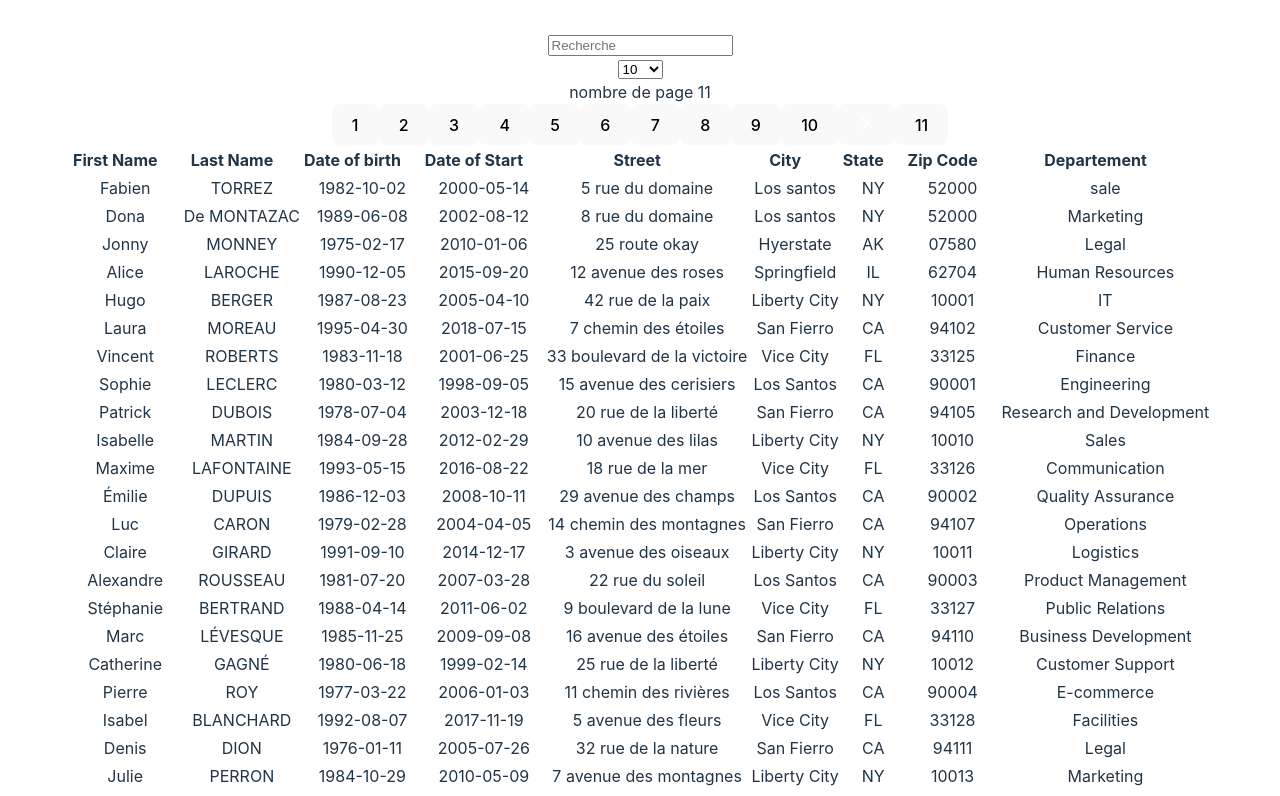
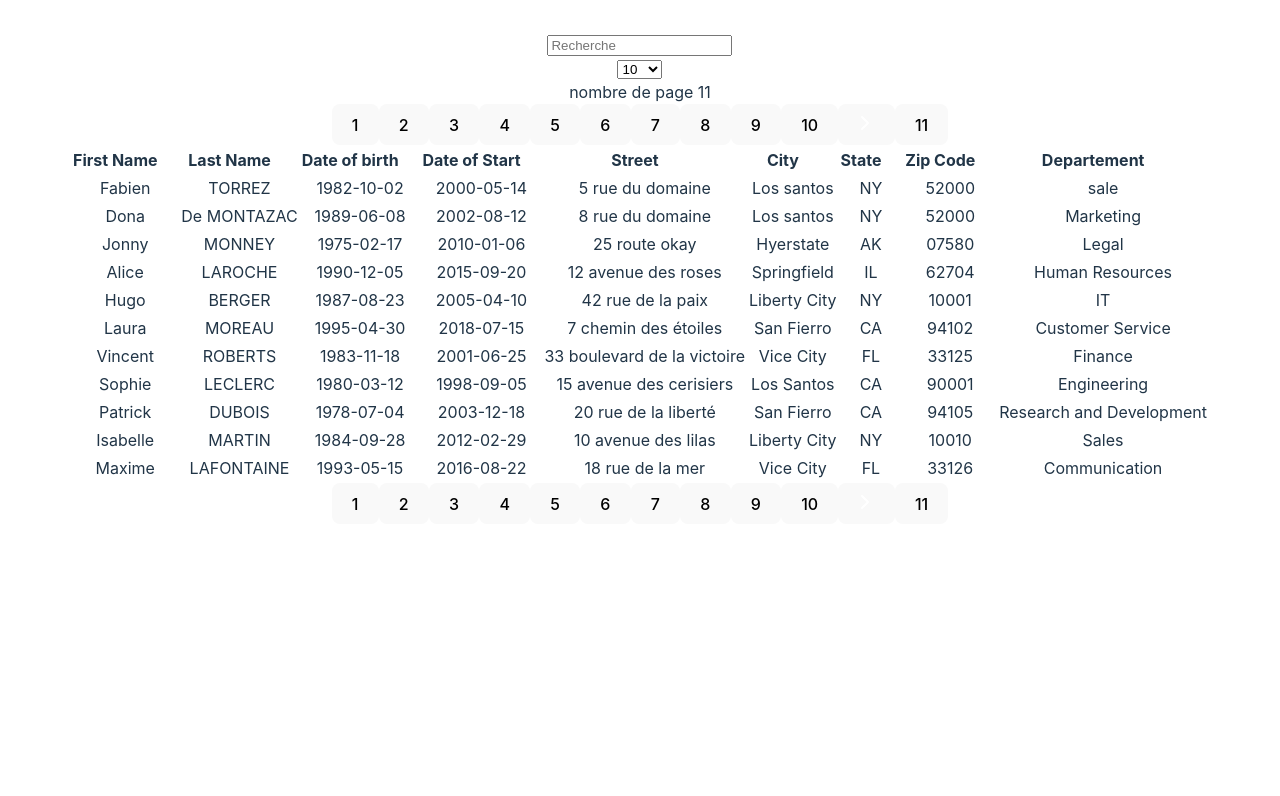
Before and after one commit to AxelGalliand/RHnet, a React (Vite) app: page /employees in a window 1280 px wide. Shown: the top 796 px of the page. Built offline with nearby package versions, Linux system fonts and the light colour scheme.

Commit message:
adding pagination functions

```diff
--- a/src/Component/TableContent.jsx
+++ b/src/Component/TableContent.jsx
@@ -11,7 +11,7 @@ const TableContent = (props) => {
 
     return (
         <tbody>
-            {props.data.map((row, index) => <tr key={index}>
+            {props.data.map((row, index) => props.sliceSize >= index && <tr key={index}>
               {props.columns.map((column, index) => <td key={index}>{row[column.dataField]}</td>)}
             </tr>)}
       </tbody>
@@ -19,7 +19,8 @@ const TableContent = (props) => {
 };
  TableContent.propTypes ={
   data: PropTypes.array,
-  columns: PropTypes.array
+  columns: PropTypes.array,
+  sliceSize: PropTypes.number
  }
 
  export default TableContent;
--- a/src/Component/tableMaker.jsx
+++ b/src/Component/tableMaker.jsx
@@ -25,7 +25,7 @@ const TableMaker = (props) => {
     const sortRow = (column) => {
       console.log(column);
       const columnsUpdated = [...columns];
-      const rowsSorted = [...rows];
+      const rowsSorted = [...data];
       // on trie par ordre croissant
       if (column.type === "Date" || column.type === "Number") {
         // object.mapropriete
@@ -168,7 +168,7 @@ const TableMaker = (props) => {
                   </th>)}
                 </tr>
               </thead>
-                <TableContent columns={columns} data={rows}/>
+                <TableContent columns={columns} data={rows} sliceSize={slice}/>
             </Table>
 
           <div className={styles["paginate"]}>
```
